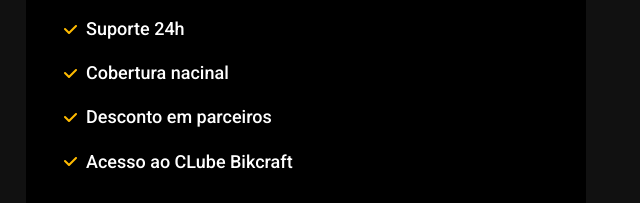
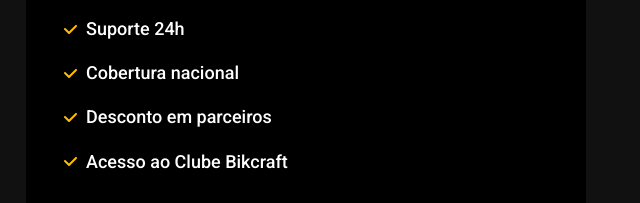
Before and after one commit to juliaborene/bikcraft, a plain HTML site: page seguros.html in a window 1280 px wide. Shown: the part 508-711 px from the top of the page, 634-1274 px from the left. Drawn offline with Linux system fonts and the light colour scheme.

Commit message:
correcao

```diff
--- a/seguros.html
+++ b/seguros.html
@@ -68,9 +68,9 @@
             <li>Cinco trocas por ano</li>
             <li>Assistência especial</li>
             <li>Suporte 24h</li>
-            <li>Cobertura nacinal</li>
+            <li>Cobertura nacional</li>
             <li>Desconto em parceiros</li>
-            <li>Acesso ao CLube Bikcraft</li>
+            <li>Acesso ao Clube Bikcraft</li>
           </ul>
 
           <a class="botao" href="./orcamento.html?tipo=seguro&produto=ouro">Inscreva-se</a>
```
